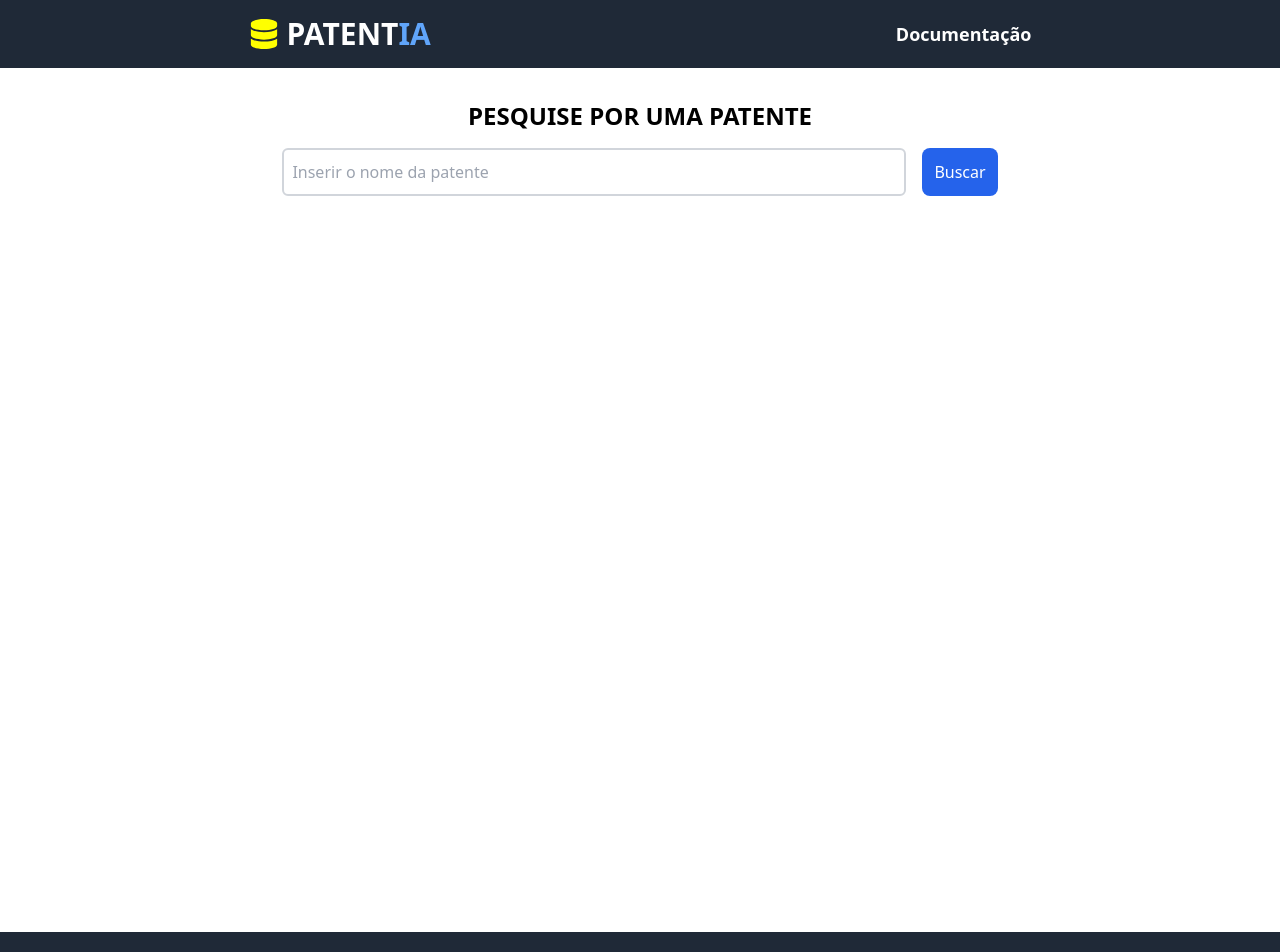
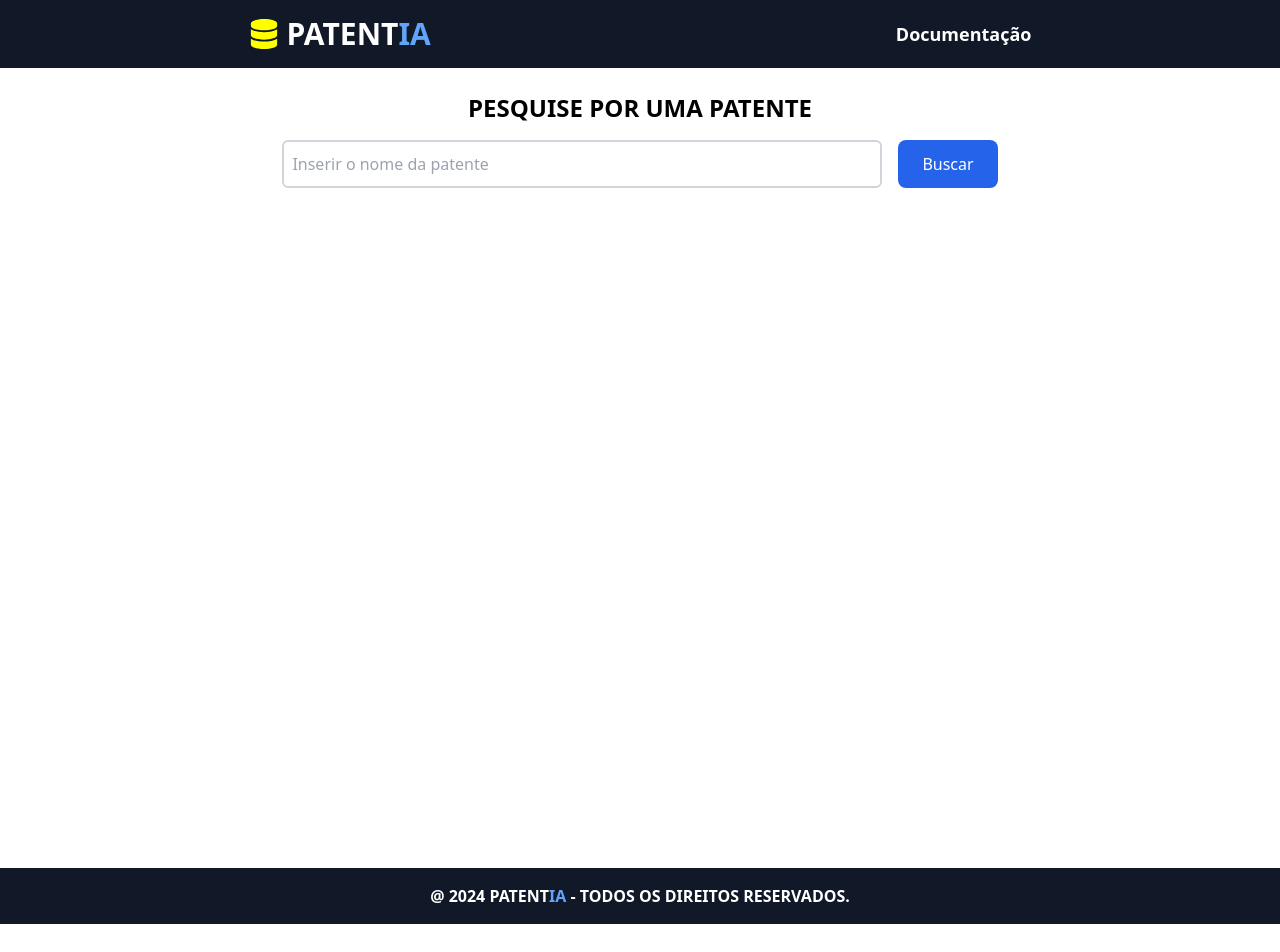
Before and after one commit to mateusfernandesvn/patentia, a React (Vite) app in the folder frontend/: page / in a window 1280 px wide. Shown: the top 952 px of the page. After the commit the page ends 924 px from the top, so only its background shows below. Built offline with nearby package versions, Linux system fonts and the light colour scheme.

Commit message:
cores do layout alterado

```diff
--- a/frontend/src/components/container/index.tsx
+++ b/frontend/src/components/container/index.tsx
@@ -1,4 +1,4 @@
 import { ReactNode } from "react";
 export function Container({ children }: { children: ReactNode }) {
-  return <div className="w-full  max-w-7xl min-h-screen mx-auto m-8 px-4 rounded-xl">{children}</div>;
+  return <div className="w-full  max-w-7xl min-h-screen mx-auto  px-4 rounded-xl">{children}</div>;
 }
--- a/frontend/src/components/footer/index.tsx
+++ b/frontend/src/components/footer/index.tsx
@@ -1,7 +1,7 @@
 export function Footer() {
   return (
-    <footer className="bg-gray-800 font-bold text-white p-4">
-        <p className="text-center uppercase"> Patent<span className="text-blue-400">iA</span>. Todos os direitos reservados.</p>
+    <footer className="bg-gray-900 font-bold text-white p-4">
+        <p className="text-center uppercase"> @ 2024 Patent<span className="text-blue-400">iA</span> - Todos os direitos reservados.</p>
     </footer>
   );
 }
--- a/frontend/src/components/header/index.tsx
+++ b/frontend/src/components/header/index.tsx
@@ -4,7 +4,7 @@ import { Link } from "react-router-dom";
 export function Header() {
   return (
     <div>
-      <header className="  font-bold text-center bg-gray-800 text-white p-4 h-22 ">
+      <header className="  font-bold text-center bg-gray-900 text-white p-4 h-22 ">
         <nav className="flex justify-around items-center">
           <Link to="/">
             {" "}
--- a/frontend/src/components/table/index.tsx
+++ b/frontend/src/components/table/index.tsx
@@ -38,7 +38,7 @@ const BasicTable: React.FC<BasicTableProps> = ({ rows }) => {
 
   return (
     <>
-      <table  className="min-w-full table-auto border-collapse ">
+      <table  className="min-w-full bg-slate-50 table-auto border-collapse ">
         <thead>
           <tr>
             <th className="border px-4 py-2 bg-gray-800 text-white">Pedido</th>
@@ -57,7 +57,7 @@ const BasicTable: React.FC<BasicTableProps> = ({ rows }) => {
             paginatedRows.map((row) => (
               <tr
                 key={row.codigo}
-                className=" text-sm hover:bg-blue-300  transition-all duration-300"
+                className=" text-sm hover:bg-blue-100  transition-all duration-300"
               >
                 <td className="border px-4 p-2 max-w-sm overflow-hidden whitespace-nowrap text-ellipsis">
                   <a
--- a/frontend/src/pages/home/index.tsx
+++ b/frontend/src/pages/home/index.tsx
@@ -73,8 +73,8 @@ export function Home() {
 
   return (
       <Container>
-      <div className="my-8">
-        <h1 className="text-2xl font-bold text-center m-4 uppercase">
+        <div className="p-6">
+          <h1 className="text-2xl font-bold text-center uppercase">
             Pesquise por uma patente
           </h1>
           <form onSubmit={handleSubmit}>
@@ -86,7 +86,7 @@ export function Home() {
                 value={search}
                 onChange={(e) => setSearch(e.target.value)}
               />
-            <button className="bg-blue-600 border-none h-12 text-white rounded-lg p-3 hover:bg-blue-500 transition-all duration-300">
+              <button className="bg-blue-600 border-none h-12 text-white rounded-lg px-6 hover:bg-blue-500 transition-all duration-300">
                 Buscar
               </button>
             </div>
@@ -108,13 +108,11 @@ export function Home() {
                 </p>
               ) : (
                 <>
-                <div className="overflow-x-auto bg-slate-100 p-6 rounded-lg">
-                  <div className="flex justify-around items-center my-4">
-                    <h1 className="text-3xl font-semibold">Visualizar Dados</h1>
-                  </div>
+                  <div className="overflow-x-auto p-4 rounded-lg">
                     <BasicTable rows={data} />
                     <button
-                      className="bg-blue-600 hover:bg-blue-500 text-white font-bold py-2 px-4 rounded mt-4"
+                      title="Gerar planilha no Excel"
+                      className="bg-blue-600 hover:bg-blue-500 text-white font-bold py-2 px-6 rounded mt-4"
                       onClick={() => handleExcel(data[0].pesquisa)}
                     >
                       Gerar Excel
```
Lines whose indentation alone changed are shown as unchanged.
